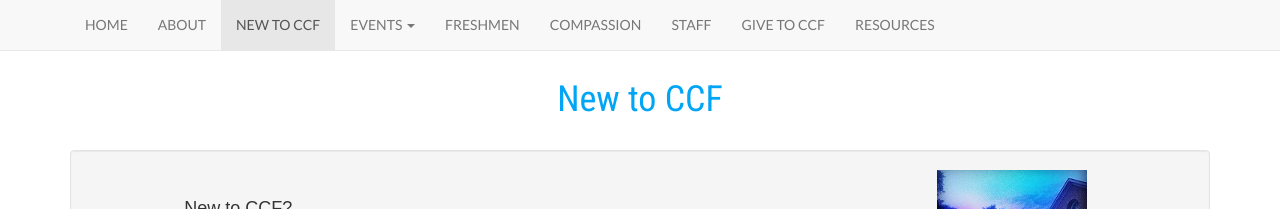
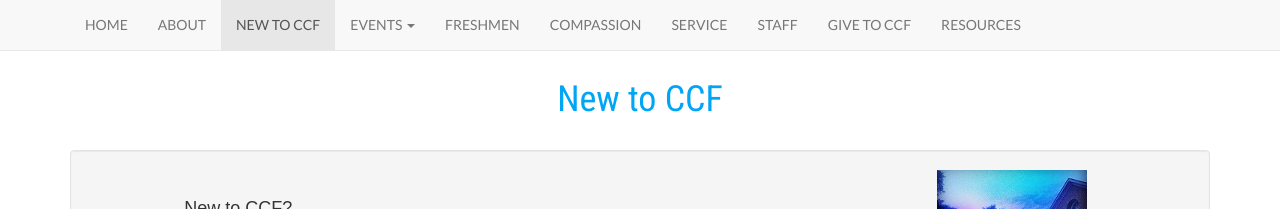
Before and after one commit to gtccf/gtccf.github.io, a Jekyll site: the page built from new-to-ccf/index.html, in a window 1280 px wide. Shown: the top 209 px of the page. Built offline with Jekyll 4.4.1, drawn with Linux system fonts in a browser that asks for light colours; nearby versions of some CDN libraries.

Commit message:
Add Service link in navbar

```diff
--- a/_data/nav.yml
+++ b/_data/nav.yml
@@ -12,6 +12,7 @@
     href: '/events/retreats/'
   - title: 'Service Events'
     href: '/events/compassion/'
+    noactive: true
   - title: 'Small Groups'
     href: '/events/small-groups/'
   - title: 'Calendar'
@@ -20,6 +21,8 @@
   href: '/freshmen/'
 - title: 'Compassion'
   href: '/compassion/'
+- title: 'Service'
+  href: '/events/compassion/'
 - title: 'Staff'
   href: '/staff/'
 - title: 'Give to CCF'
--- a/_includes/nav.html
+++ b/_includes/nav.html
@@ -8,7 +8,7 @@
         {% if item.subitems != null %}
           {% assign active = false %}
           {% for subitem in item.subitems %}
-            {% if subitem.href == page_url %}{% assign active = true %}{% endif %}
+            {% if subitem.href == page_url and subitem.noactive != true %}{% assign active = true %}{% endif %}
           {% endfor %}
           <li class="dropdown {% if active %}active{% endif %}"><a class="dropdown-toggle" data-toggle="dropdown" href="#">{{ item.title }} <span class="caret"></span></a>
           <ul class="dropdown-menu" aria-labelledby="themes">
@@ -18,7 +18,7 @@
           </ul>
           </li>
         {% else %}
-        <li {% if page_url == item.href %}class="active"{% endif %}><a href="{{ site.baseurl }}{{ item.href }}">{{ item.title }}</a></li>
+        <li {% if page_url == item.href and item.noactive != true %}class="active"{% endif %}><a href="{{ site.baseurl }}{{ item.href }}">{{ item.title }}</a></li>
         {% endif %}
         {% endfor %}
       </ul>
```
